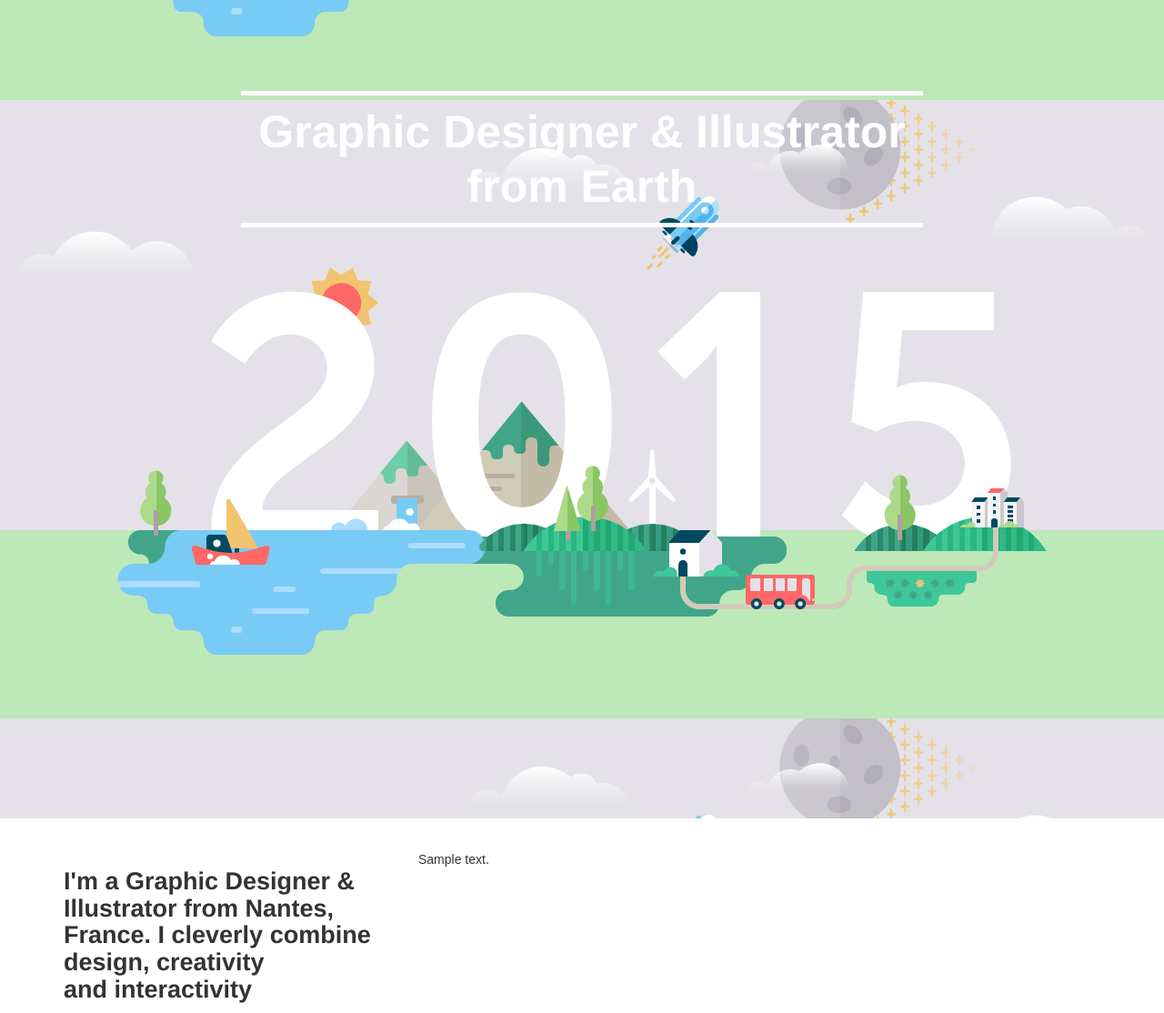
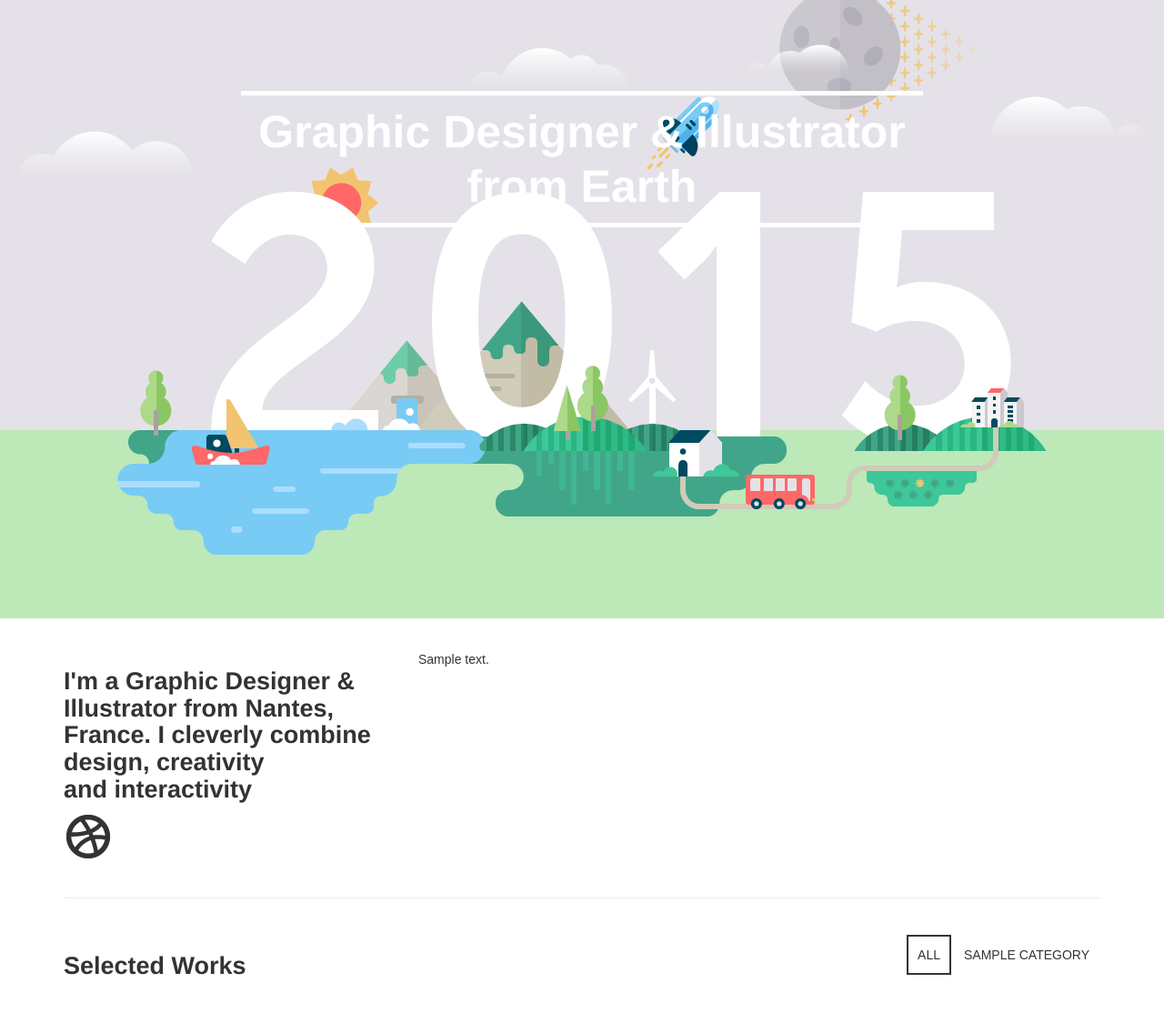
Before and after one commit to Mylenela/old.mylenela.fr, a Django app: template templates/pages/home.html in a window 1280 px wide. Shown: the part 99-1213 px from the top of the page at 91% size. Run offline with Django 3.2, Linux system fonts and the light colour scheme; the template is opened without the code that fills it: most values are stand-ins (such as "Sample title", 1, 10 or a date in 2020); grey boxes marked "Sample" are stand-in pictures; parts of the project's set-up code (start-up, migrations or seed data) failed here and were passed over; some libraries are stand-ins or nearby versions.

Commit message:
Update header height

```diff
--- a/assets/css/style.css
+++ b/assets/css/style.css
@@ -69,7 +69,7 @@ a:hover {
   background-image: url("../img/top.gif");
   background-position: 50%;
   position: relative;
-  height: 900px;
+  height: 680px;
   text-align: center;
   margin-bottom: 15px; }
   .img-top h1 {
```
